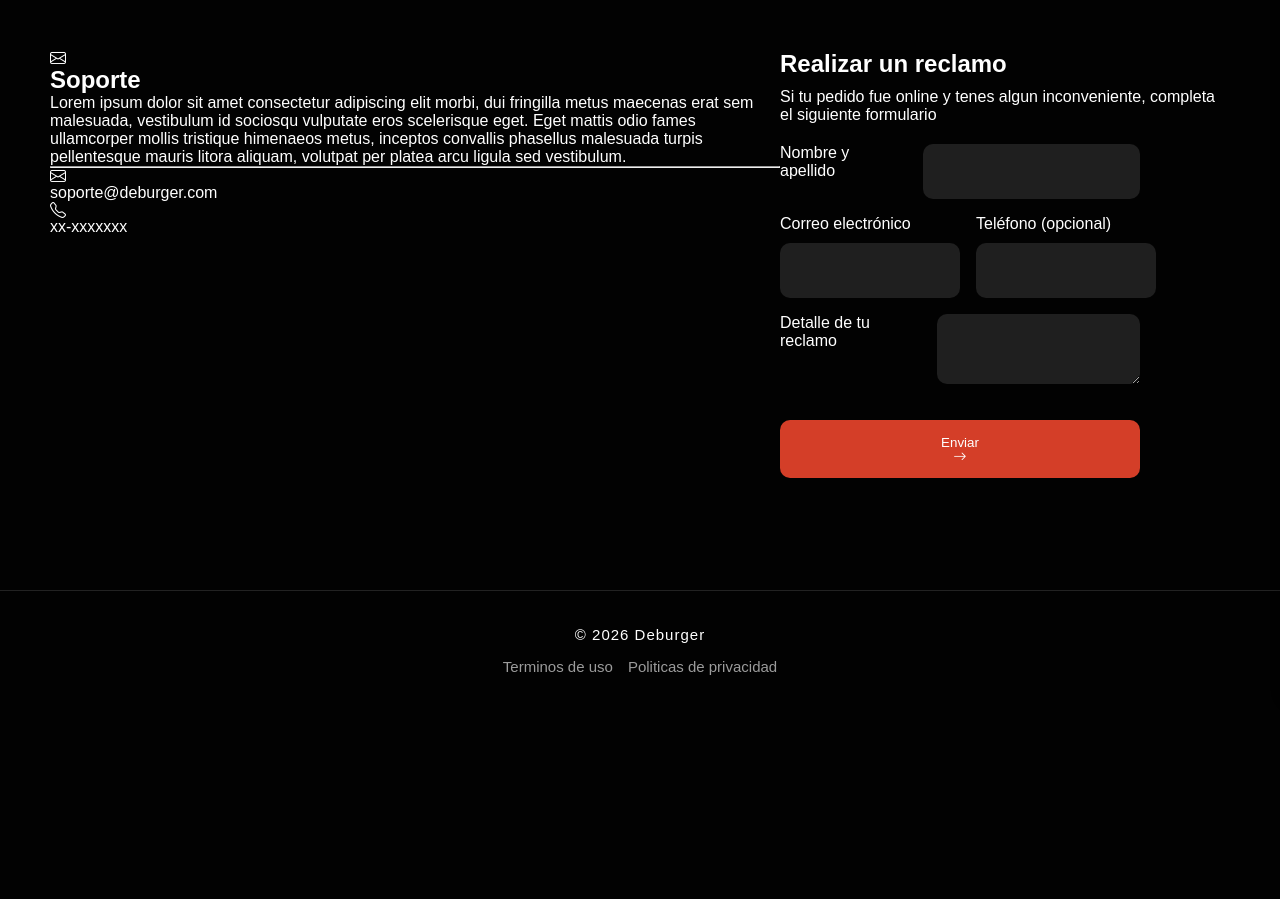
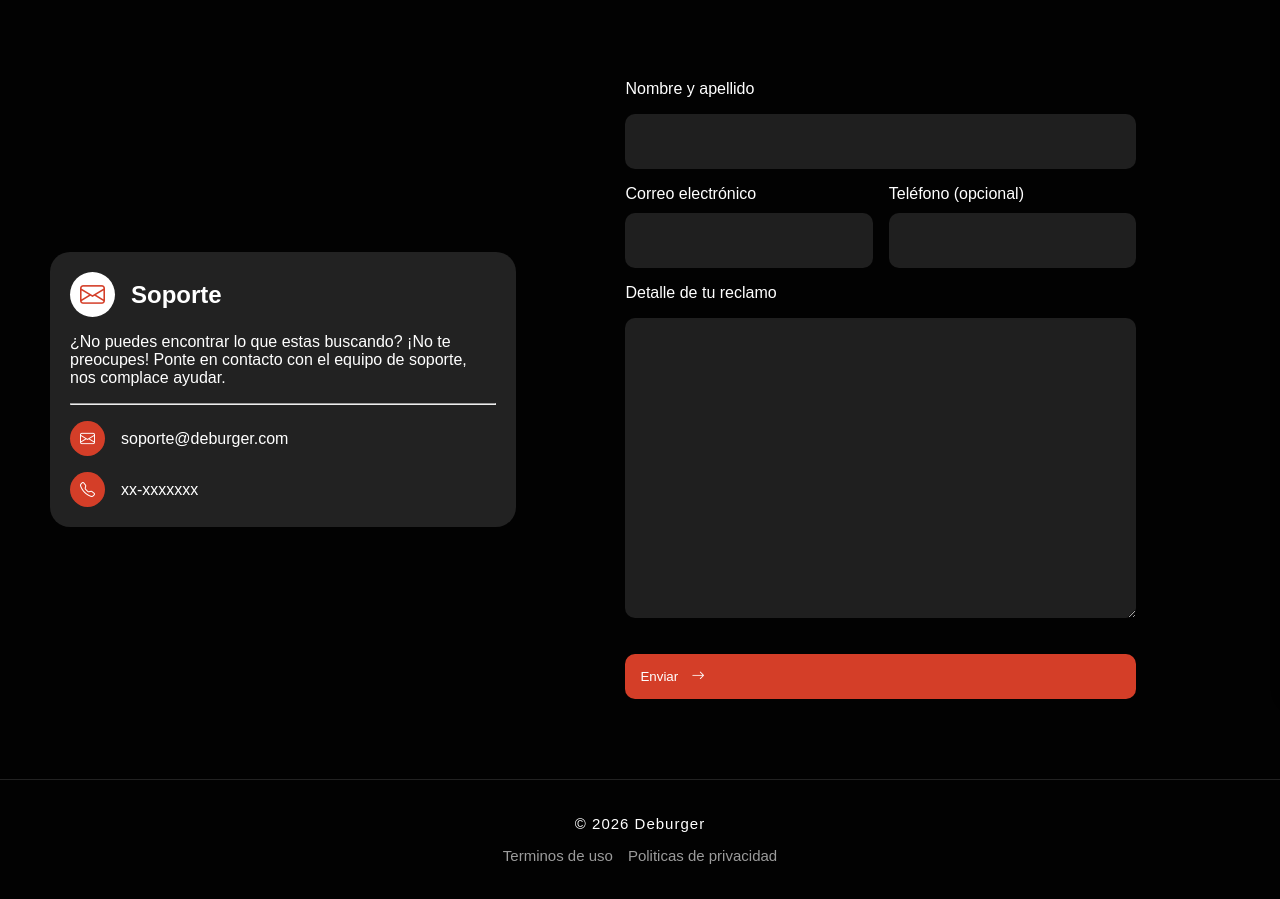
Before and after one commit to TamaraBritezClaudino/Deburger, a PHP site: page /contactSupport in a window 1280 px wide. Shown: the part 90-989 px from the top of the page. Before the commit the page ends 765 px from the top, so only its background shows below. Run offline with PHP 8.4, Linux system fonts and the light colour scheme.

Commit message:
subo cambios

```diff
--- a/css/styles.css
+++ b/css/styles.css
@@ -49,6 +49,7 @@ a {
     cursor: pointer;
     padding: 10px;
     border: none;
+    transition: 0.5s;
 }
 
 .btnBlanco,
@@ -59,6 +60,7 @@ a {
     cursor: pointer;
     padding: 10px;
     border: none;
+    transition: 0.5s;
 }
 
 /*-----------------HEADER-------------------*/
@@ -223,7 +225,7 @@ header>a {
     padding: 10px;
     border-radius: 20px;
     font-weight: bold;
-    transition: 0.3s ease;
+    transition: 0.5s;
 }
 
 .cart-icon i:hover {
@@ -694,6 +696,8 @@ textarea {
     flex-direction: column;
     gap: 1em;
     padding: 5%;
+    background-image: url("../img/Banner.png");
+    background-size: contain;
 }
 
 #ayuda {
@@ -730,9 +734,106 @@ textarea {
     font-weight: 400;
 }
 
+#tarjetasSoporte a{
+    display: flex;
+    flex-direction: row;
+    justify-content: center;
+    align-items: center;
+    border: white solid 1px;
+    border-radius: 20px;
+    padding: 20px;
+    gap: 1em;
+    transition: transform 0.5s;
+}
+
+#tarjetasSoporte a:hover{
+    transform: translateY(-10px);
+}
+
+#tarjetasSoporte a div{
+    display: flex;
+    flex-direction: column;
+    gap: 1em;
+}
+
+#tarjetasSoporte h2{
+    color: var(--amarilloClaro);
+}
+
+#tarjetasSoporte i{
+    font-size: 50px;
+    border-radius: 50%;
+    padding: 10px;
+    background-color: var(--rojo);
+}
+
 /*-------------PÁGINA SOPORTE CONTACTO---------------*/
 #contactSuportMain {
     display: flex;
     flex-direction: row;
     padding: 50px;
+    gap: 1em;
 }
+
+#contactSuportMain .soporte{
+    display: flex;
+    flex-direction: column;
+    gap: 1em;
+    margin: auto;
+    border-radius: 20px;
+    padding: 20px;
+    background-color: #222;
+}
+
+.soporte i{
+    background-color: var(--rojo);
+    font-size: 15px;
+    padding: 10px;
+    border-radius: 50%;
+}
+
+.soporte .titulo i{
+    font-size: 25px;
+    color: var(--rojo);
+    background-color: white;
+}
+
+#contactSuportMain .soporte>div{
+    display: flex;
+    flex-direction: row;
+    gap: 1em;
+    align-items: center;
+}
+
+#contactSuportMain .titulo{
+    display: flex;
+
+}
+
+#contactSuportMain section{
+    width: 40%;
+}
+
+#contactSuportMain .form{
+    width: 60%;
+    align-items: center;
+    padding: 30px;
+}
+
+#contactSupportMain .form form{
+    width: 90%;
+}
+
+textarea{
+    min-height: 300px;
+    max-height: 300px;
+    max-width: 100%;
+    min-width: 100%;
+}
+
+.btnEnviar{
+    display: flex;
+    flex-direction: row;
+    gap: 1em;
+    padding: auto;
+}
--- a/views/contactSupport_view.php
+++ b/views/contactSupport_view.php
@@ -5,10 +5,13 @@
 </head>
 
 <main id="contactSuportMain">
-    <section>
+    <section class="soporte">
+        <div class="titulo">
             <i class="bi bi-envelope"></i>
             <h1>Soporte</h1>
-        <p>Lorem ipsum dolor sit amet consectetur adipiscing elit morbi, dui fringilla metus maecenas erat sem malesuada, vestibulum id sociosqu vulputate eros scelerisque eget. Eget mattis odio fames ullamcorper mollis tristique himenaeos metus, inceptos convallis phasellus malesuada turpis pellentesque mauris litora aliquam, volutpat per platea arcu ligula sed vestibulum.</p>
+        </div>
+
+        <p>¿No puedes encontrar lo que estas buscando? ¡No te preocupes! Ponte en contacto con el equipo de soporte, nos complace ayudar.</p>
         <hr>
         <div>
             <i class="bi bi-envelope"></i>
@@ -21,16 +24,9 @@
     </section>
 
     <section class="form">
-        <div>
-            <h2>Realizar un reclamo</h2>
-            <p>Si tu pedido fue online y tenes algun inconveniente, completa el siguiente formulario</p>
-        </div>
-
         <form method="post">
-            <div>
             <label for="nombre">Nombre y apellido</label>
             <input type="text" id="nombre" name="nombre">
-            </div>
 
             <div>
                 <div>
@@ -44,16 +40,15 @@
                 </div>
             </div>
 
-            <div>
+
             <label for="reclamo">Detalle de tu reclamo</label>
             <textarea name="reclamo" id="reclamo"></textarea>
-            </div>
 
-            <button type="submit" name="submit">
+
+            <button type="submit" name="submit" class="btnEnviar">
                 <p>Enviar</p>
                 <i class="bi bi-arrow-right"></i>
             </button>
-
         </form>
     </section>
 </main>
```
Also changed, not shown: views/support_view.php (+4 -4 lines), img/Banner.png (added). Lines whose indentation alone changed are shown as unchanged.
